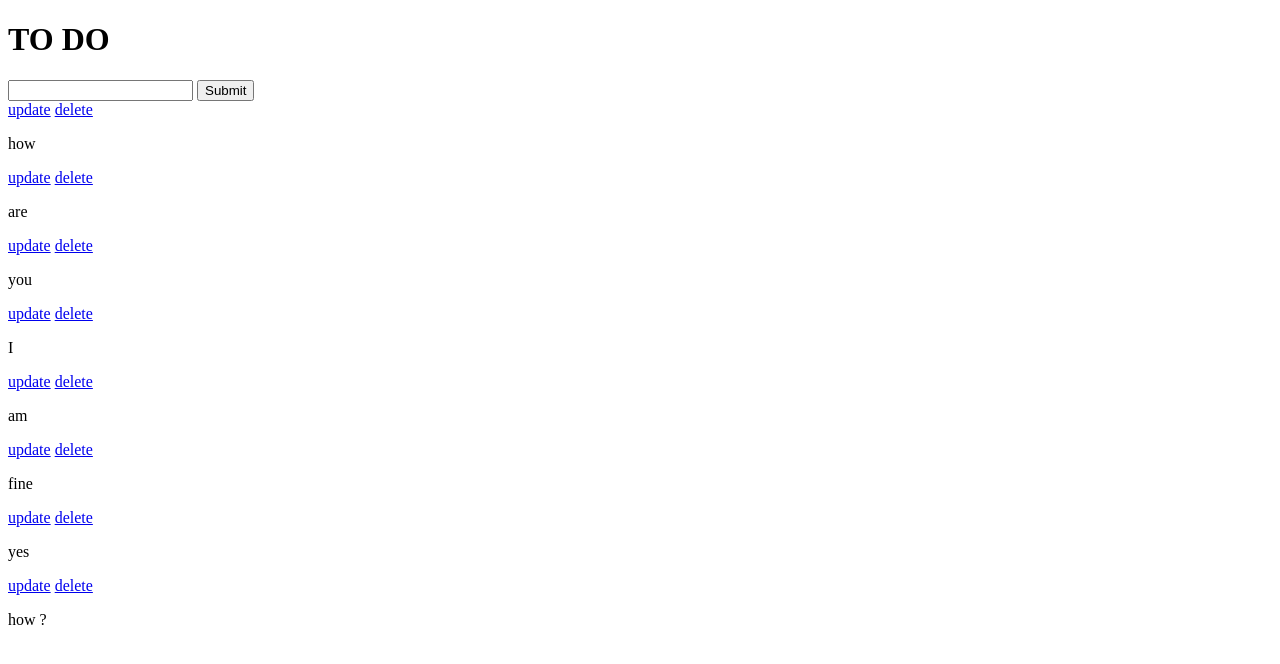
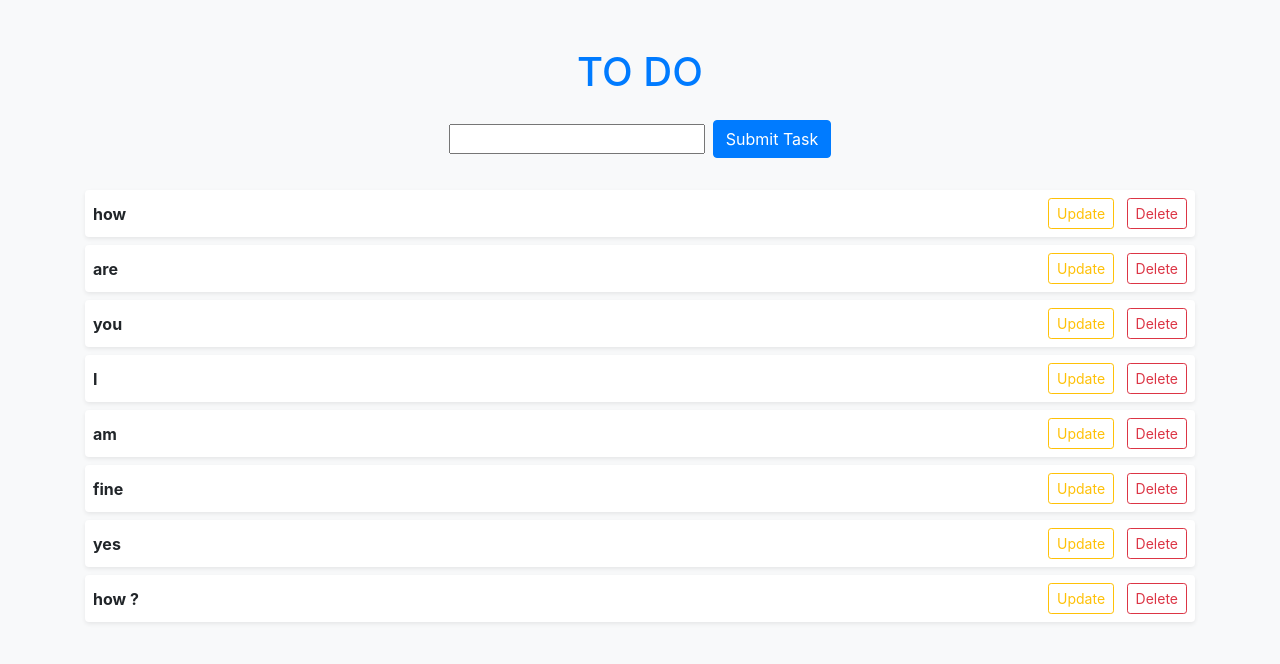
Before and after one commit to BishalParajulii/todo_web_app, a Django app: template task/templates/task/list.html in a window 1280 px wide. Shown: the top 664 px of the page. Run offline with Django 5.2, Linux system fonts and the light colour scheme; the template is opened without the code that fills it: values that come from a table or form of the project are taken from there, others are empty; data comes from the database, SQL or seed files in the repository; both versions use the stored data as it was after the commit; form fields are guessed from the names that the template uses; some libraries are stand-ins or nearby versions.

Commit message:
Complete todo app using Django

```diff
--- a/task/templates/task/list.html
+++ b/task/templates/task/list.html
@@ -1,25 +1,48 @@
 <!DOCTYPE html>
 <html lang="en">
+
 <head>
     <meta charset="UTF-8">
     <meta name="viewport" content="width=device-width, initial-scale=1.0">
     <title>Document</title>
+    <!-- Bootstrap CSS -->
+    <link href="https://stackpath.bootstrapcdn.com/bootstrap/4.5.2/css/bootstrap.min.css" rel="stylesheet">
 </head>
-<body>
-    <h1>TO DO</h1>
-        <form method="post" action="/">
-            {%csrf_token%}
-                {{form.title}}
-                <input type="submit" name="submit Task">
+
+<body class="bg-light">
+    <div class="container mt-5">
+        <h1 class="text-center text-primary">TO DO</h1>
+        <form method="post" action="/" class="form-inline justify-content-center mt-4">
+            {% csrf_token %}
+            <div class="form-group mb-2">
+                {{ form.title }}
+            </div>
+            <button type="submit" class="btn btn-primary mb-2 ml-2">Submit Task</button>
         </form>
 
+        <div class="mt-4">
+            {% for task in tasks %}
+            <div class="d-flex justify-content-between align-items-center mb-2 p-2 bg-white rounded shadow-sm">
+                <div>
+                    {% if task.complete == True %}
+                    <strike class="text-muted"> {{ task }} </strike>
+                    {% else %}
+                    <span class="font-weight-bold"> {{ task }} </span>
+                    {% endif %}
+                </div>
+                <div>
+                    <a href="{% url 'update_task' task.id %}" class="btn btn-sm btn-outline-warning">Update</a>
+                    <a href="{% url 'delete' task.id %}" class="btn btn-sm btn-outline-danger ml-2">Delete</a>
+                </div>
+            </div>
+            {% endfor %}
+        </div>
+    </div>
 
-        {% for task in tasks %}
-        <div>
-            <a href="{% url 'update_task' task.id %}">update</a>
-            <a href="{% url 'delete' task.id %}">delete</a>
-            <p>{{task}}</p>
-        </div>
-        {% endfor%}
+    <!-- Bootstrap JS and dependencies -->
+    <script src="https://code.jquery.com/jquery-3.5.1.slim.min.js"></script>
+    <script src="https://cdn.jsdelivr.net/npm/@popperjs/core@2.5.2/dist/umd/popper.min.js"></script>
+    <script src="https://stackpath.bootstrapcdn.com/bootstrap/4.5.2/js/bootstrap.min.js"></script>
 </body>
+
 </html>
```
Also changed, not shown: task/templates/task/delete.html (+23 -9 lines), task/templates/task/update_task.html (+34 -8 lines), db.sqlite3.
